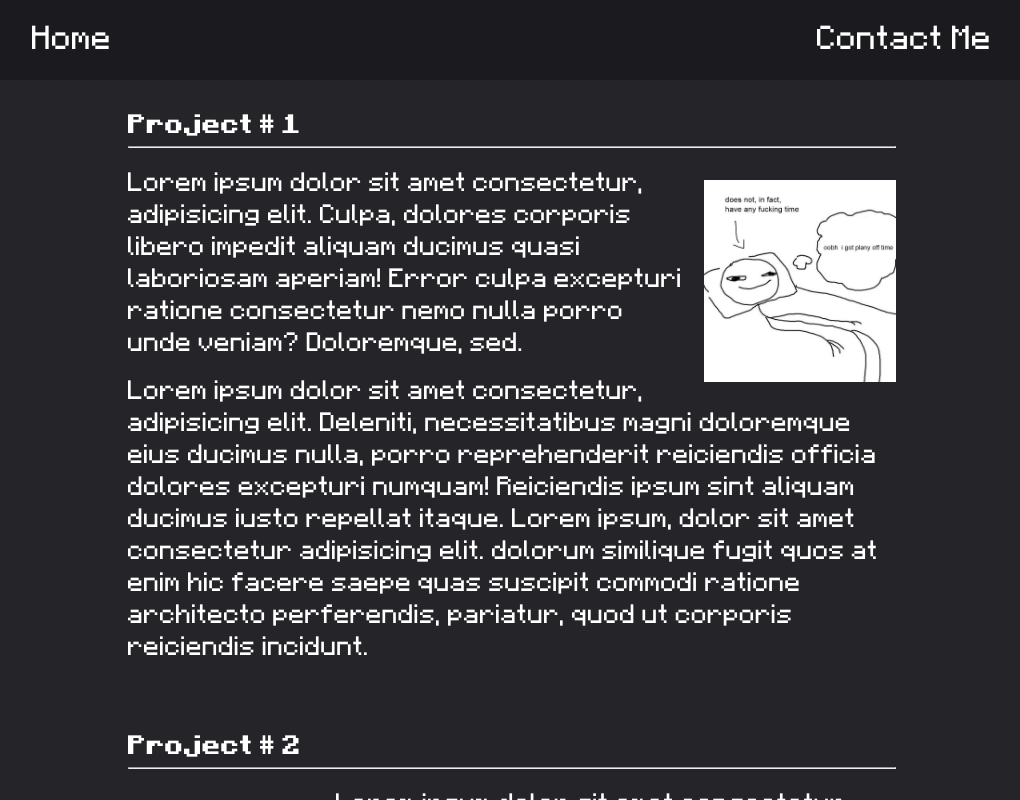
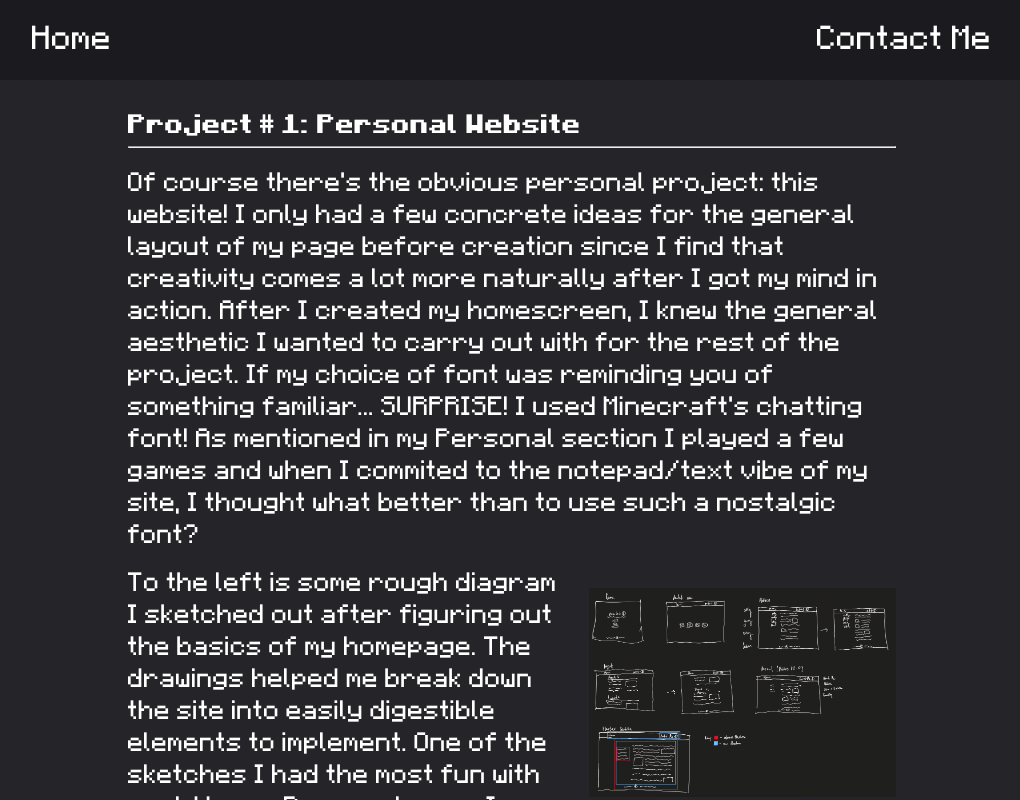
Before and after one commit to ema-lei/personal-website, a plain HTML site: page projects.html in a window 1280 px wide. Shown: the whole page, without its empty margins (128-1148 px from the left). Drawn offline with Linux system fonts and the light colour scheme.

Commit message:
First Project Added

```diff
--- a/projects.html
+++ b/projects.html
@@ -22,13 +22,24 @@
       <header class="shake">
         <span class="title">Project</span>
         <span>#</span>
-        <span class="title">1</span>
+        <span class="title">1: Personal Website</span>
       </header>
       <hr>
 
-      <img src="images/projects/p1image1.jpg" alt="Project 1 Image 1" class="image-right">
-      <p>Lorem ipsum dolor sit amet consectetur, adipisicing elit. Culpa, dolores corporis libero impedit aliquam ducimus quasi laboriosam aperiam! Error culpa excepturi ratione consectetur nemo nulla porro unde veniam? Doloremque, sed. </p>
-      <p>Lorem ipsum dolor sit amet consectetur, adipisicing elit. Deleniti, necessitatibus magni doloremque eius ducimus nulla, porro reprehenderit reiciendis officia dolores excepturi numquam! Reiciendis ipsum sint aliquam ducimus iusto repellat itaque. Lorem ipsum, dolor sit amet consectetur adipisicing elit. dolorum similique fugit quos at enim hic facere saepe quas suscipit commodi ratione architecto perferendis, pariatur, quod ut corporis reiciendis incidunt.</p>
+      <p>Of course there's the obvious personal project: this website! I only had a few concrete ideas
+        for the general layout of my page before creation since I find that creativity comes a lot more
+        naturally after I got my mind in action. After I created my homescreen, I knew the general aesthetic
+        I wanted to carry out with for the rest of the project. If my choice of font was reminding you
+        of something familiar... SURPRISE! I used Minecraft's chatting font! As mentioned in my Personal
+        section I played a few games and when I commited to the notepad/text vibe of my site, I thought
+        what better than to use such a nostalgic font? </p>
+      <img src="images/projects/p1image1.png" alt="Project 1 Image 1" class="image-right-p1">
+      <p>To the left is some rough diagram I sketched out after figuring out the basics of my homepage.
+        The drawings helped me break down the site into easily digestible elements to implement. One of
+        the sketches I had the most fun with would be my Personal page. I really liked marking out
+        all the different nested flexboxes I needed to use. There is joy in watching a vision form into
+        reality through pure time and effort.
+      </p>
     </div>
 
     <div class="project">
@@ -39,7 +50,7 @@
       </header>
       <hr>
 
-      <img src="images/projects/p1image1.jpg" alt="Project 1 Image 1" class="image-left">
+      <img src="images/projects/placeholder.jpg" alt="Project 1 Image 1" class="image-left">
       <p>Lorem ipsum dolor sit amet consectetur, adipisicing elit. Culpa, dolores corporis libero impedit aliquam ducimus quasi laboriosam aperiam! Error culpa excepturi ratione consectetur nemo nulla porro unde veniam? Doloremque, sed. </p>
       <p>Lorem ipsum dolor sit amet consectetur, adipisicing elit. Deleniti, necessitatibus magni doloremque eius ducimus nulla, porro reprehenderit reiciendis officia dolores excepturi numquam! Reiciendis ipsum sint aliquam ducimus iusto repellat itaque. Lorem ipsum, dolor sit amet consectetur adipisicing elit. dolorum similique fugit quos at enim hic facere saepe quas suscipit commodi ratione architecto perferendis, pariatur, quod ut corporis reiciendis incidunt.</p>
     </div>
@@ -52,7 +63,7 @@
       </header>
       <hr>
 
-      <img src="images/projects/p1image1.jpg" alt="Project 1 Image 1" class="image-right">
+      <img src="images/projects/placeholder.jpg" alt="Project 1 Image 1" class="image-right">
       <p>Lorem ipsum dolor sit amet consectetur, adipisicing elit. Culpa, dolores corporis libero impedit aliquam ducimus quasi laboriosam aperiam! Error culpa excepturi ratione consectetur nemo nulla porro unde veniam? Doloremque, sed. </p>
       <p>Lorem ipsum dolor sit amet consectetur, adipisicing elit. Deleniti, necessitatibus magni doloremque eius ducimus nulla, porro reprehenderit reiciendis officia dolores excepturi numquam! Reiciendis ipsum sint aliquam ducimus iusto repellat itaque. Lorem ipsum, dolor sit amet consectetur adipisicing elit. dolorum similique fugit quos at enim hic facere saepe quas suscipit commodi ratione architecto perferendis, pariatur, quod ut corporis reiciendis incidunt.</p>
     </div>
@@ -65,7 +76,7 @@
       </header>
       <hr>
 
-      <img src="images/projects/p1image1.jpg" alt="Project 1 Image 1" class="image-left">
+      <img src="images/projects/placeholder.jpg" alt="Project 1 Image 1" class="image-left">
       <p>Lorem ipsum dolor sit amet consectetur, adipisicing elit. Culpa, dolores corporis libero impedit aliquam ducimus quasi laboriosam aperiam! Error culpa excepturi ratione consectetur nemo nulla porro unde veniam? Doloremque, sed. </p>
       <p>Lorem ipsum dolor sit amet consectetur, adipisicing elit. Deleniti, necessitatibus magni doloremque eius ducimus nulla, porro reprehenderit reiciendis officia dolores excepturi numquam! Reiciendis ipsum sint aliquam ducimus iusto repellat itaque. Lorem ipsum, dolor sit amet consectetur adipisicing elit. dolorum similique fugit quos at enim hic facere saepe quas suscipit commodi ratione architecto perferendis, pariatur, quod ut corporis reiciendis incidunt.</p>
     </div>
--- a/styles/projects.css
+++ b/styles/projects.css
@@ -99,6 +99,14 @@ body {
   font-family: MinecraftStandardBold;
 }
 
+.image-right-p1 {
+  float: right;
+  width: 40%;
+
+  margin-top: 1.5rem;
+  margin-left: 1rem;
+}
+
 .image-right {
   float: right;
   width: 25%;
```
Also changed, not shown: images/projects/p1image1.png (added), images/projects/placeholder.jpg (renamed from images/projects/p1image1.jpg), 3 other files.
